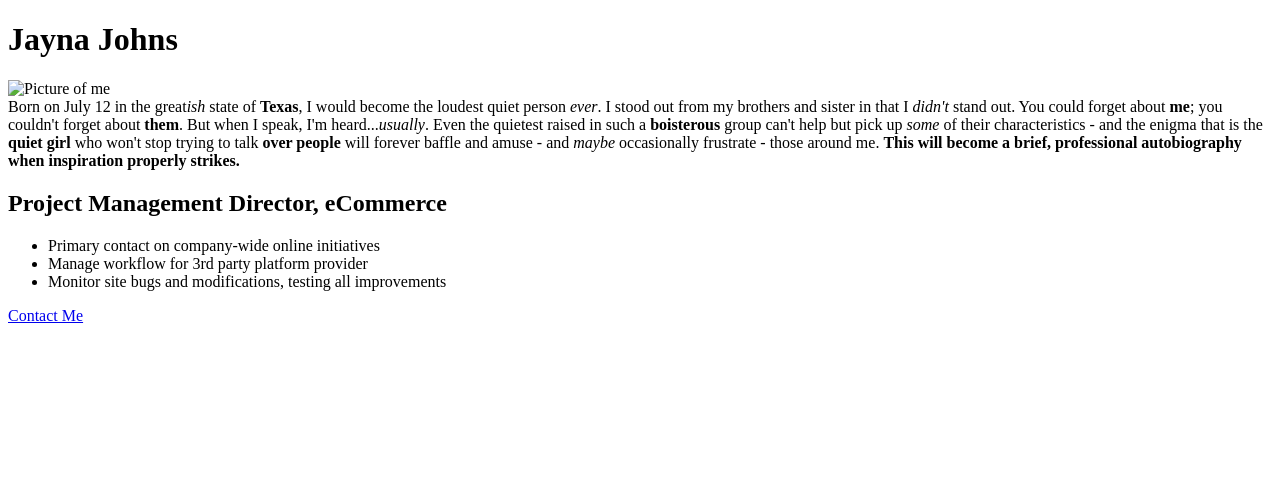
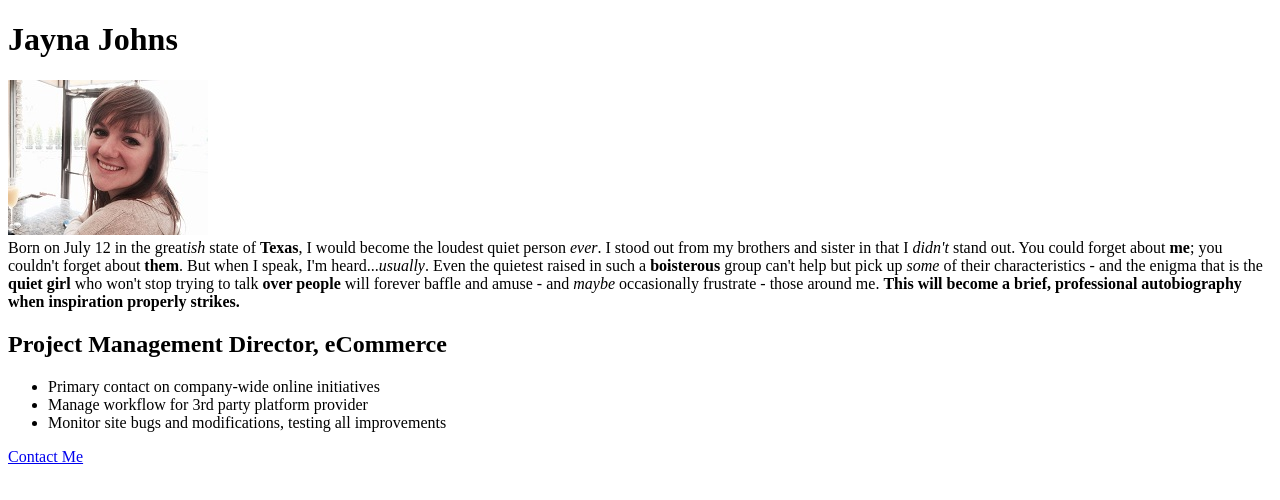
Before and after one commit to jaynajohns/jaynajohns.github.io, a plain HTML site: page index.html in a window 1280 px wide. Drawn offline with Linux system fonts and the light colour scheme.

Commit message:
Final image update attempt

```diff
--- a/index.html
+++ b/index.html
@@ -9,7 +9,7 @@
       <h1>Jayna Johns</h1>
     </div>
     <div>
-      <img src="jaynajohns.github.io/master/Images/Me.jpg" alt="Picture of me" width="200" height="155">
+      <img src="https://raw.githubusercontent.com/jaynajohns/jaynajohns.github.io/master/Images/Me.jpg" alt="Picture of me" width="200" height="155">
       <br>
       Born on July 12 in the great<em>ish</em> state of <strong>Texas</strong>, I would become the loudest quiet person <em>ever</em>. I stood out from my brothers and sister in that I <em>didn't</em> stand out. You could forget about <strong>me</strong>; you couldn't forget about <strong>them</strong>. But when I speak, I'm heard...<em>usually</em>. Even the quietest raised in such a <strong>boisterous</strong> group can't help but pick up <em>some</em> of their characteristics - and the enigma that is the <strong>quiet girl</strong> who won't stop trying to talk <strong>over people</strong> will forever baffle and amuse - and <em>maybe</em> occasionally frustrate - those around me. <strong>This will become a brief, professional autobiography when inspiration properly strikes.</strong>
     <h2>Project Management Director, eCommerce</h2>
```
